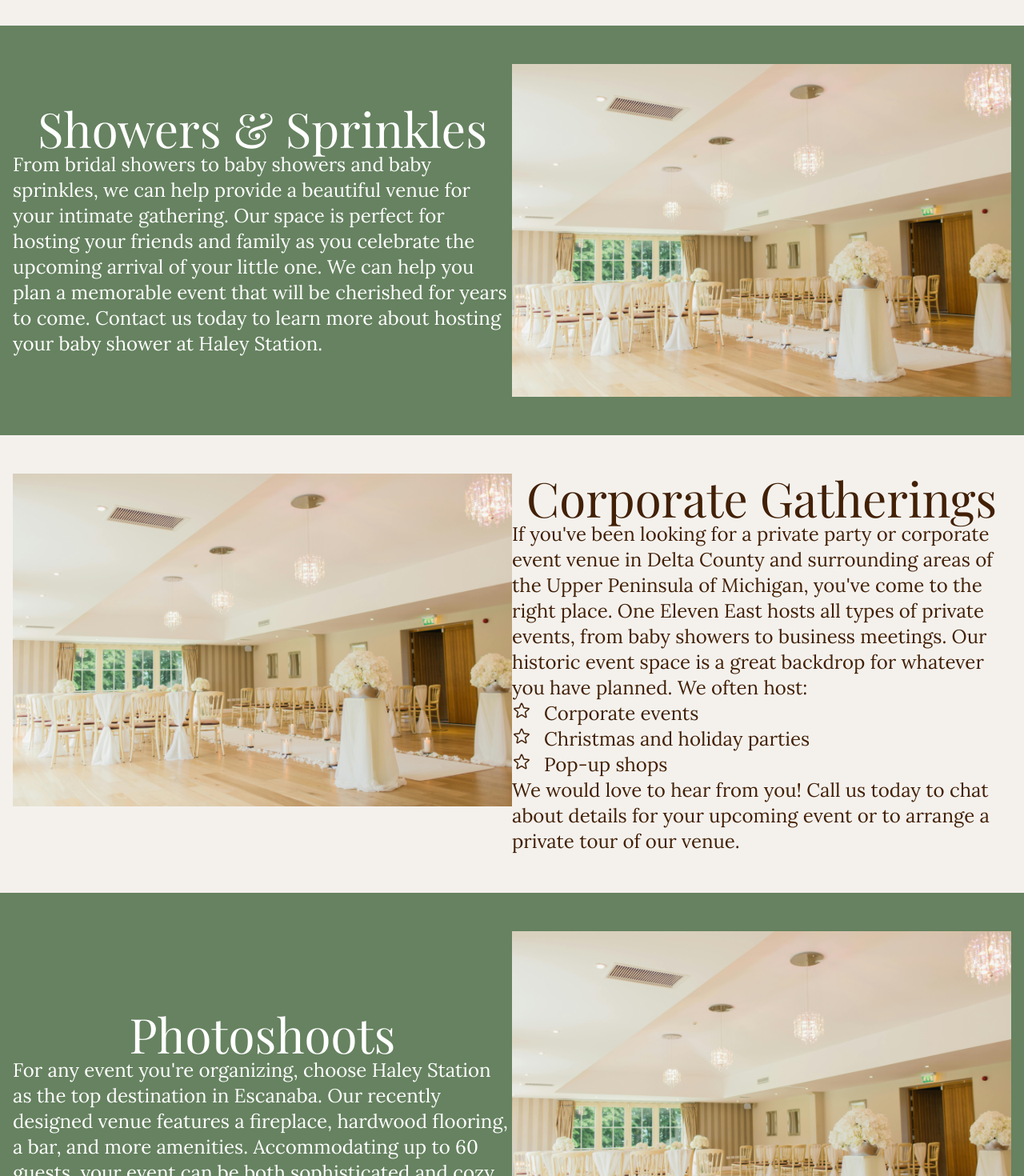
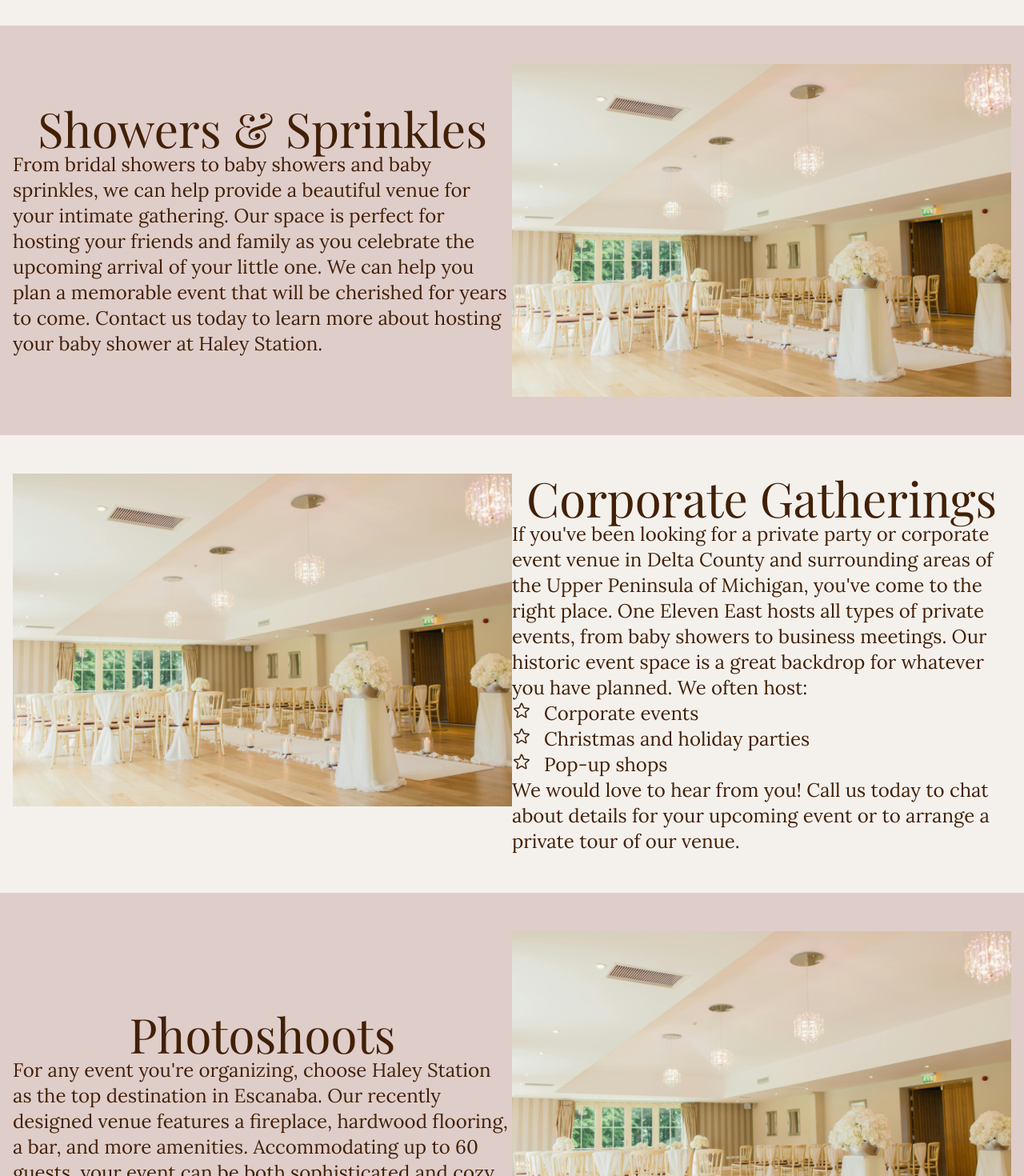
Before and after one commit to lee14k/haleystation, a Next.js app: page /Events in a window 1280 px wide. Shown: the part 880-2350 px from the top of the page at 80% size. Built offline with nearby package versions, Linux system fonts and the light colour scheme; a web font is replaced by a local one.

Commit message:
changing green to pink

```diff
--- a/pages/About.js
+++ b/pages/About.js
@@ -26,7 +26,7 @@ const About = () => {
             <h1 className={playfair.className}>Our Rates</h1>
           </div>
           <Link href="/Rates">
-            <button className="ctabutton green-box text-white px-8 py-6 text-3xl">
+            <button className="ctabutton pink-box  px-8 py-6 text-3xl">
               {" "}
               Learn More
             </button>
--- a/pages/Events.js
+++ b/pages/Events.js
@@ -10,7 +10,7 @@ const Events = () => {
   return (
     <div className="bridalone">
       <Topbar />
-      <div >
+      <div>
         <div className=" spacebg text-6xl text-white flex justify-center items-center">
           <div>
             <h1 className="text-8xl text-white fancy-font">Events</h1>
@@ -39,13 +39,13 @@ const Events = () => {
         </div>
       </div>
       <div>
-        <div className="grid lg:grid-cols-2 text-yellow-950 green-box py-12 px-4">
+        <div className="grid lg:grid-cols-2 text-yellow-950 pink-box py-12 px-4">
           <div className="flex justify-center items-center flex-col">
-            <div className="text-6xl text-white ">
+            <div className="text-6xl  ">
               <h1 className={playfair.className}>Showers & Sprinkles</h1>
             </div>
             <div className={lora.className}>
-              <p className=" text-white text-2xl">
+              <p className="text-2xl">
                 From bridal showers to baby showers and baby sprinkles, we can
                 help provide a beautiful venue for your intimate gathering. Our
                 space is perfect for hosting your friends and family as you
@@ -100,13 +100,13 @@ const Events = () => {
           </div>
         </div>
       </div>
-      <div className="grid lg:grid-cols-2 text-yellow-950 green-box py-12 px-4">
+      <div className="grid lg:grid-cols-2 text-yellow-950 pink-box py-12 px-4">
         <div className="flex justify-center items-center flex-col">
-          <div className="text-6xl text-white">
+          <div className="text-6xl ">
             <h1 className={playfair.className}>Photoshoots</h1>
           </div>
           <div className={lora.className}>
-            <p className="text-2xl text-white">
+            <p className="text-2xl">
               For any event you're organizing, choose Haley Station as the top
               destination in Escanaba. Our recently designed venue features a
               fireplace, hardwood flooring, a bar, and more amenities.
--- a/pages/index.js
+++ b/pages/index.js
@@ -83,7 +83,7 @@ export default function Home() {
           textOne="Boost your product and service's credibility by adding testimonials from your clients. People love recommendations so feedback from others who've tried it is invaluable."
           textTwo="Boost your product and service's credibility by adding testimonials from your clients. People love recommendations so feedback from others who've tried it is invaluable."
           textThree="Boost your product and service's credibility by adding testimonials from your clients. People love recommendations so feedback from others who've tried it is invaluable."
-          backgroundColor="#f8d6d6"
+          backgroundColor="#dfcdca"
           optionalHead={"What People Are Saying"}
           showBorder={false}
           boldFont={false}
--- a/styles/globals.css
+++ b/styles/globals.css
@@ -132,7 +132,7 @@
 }
 
 .pink-box {
-  background-color:	#ffe3e3;
+  background-color:	#dfcdca;
 }
 
 @media (max-width: 768px) {
```
